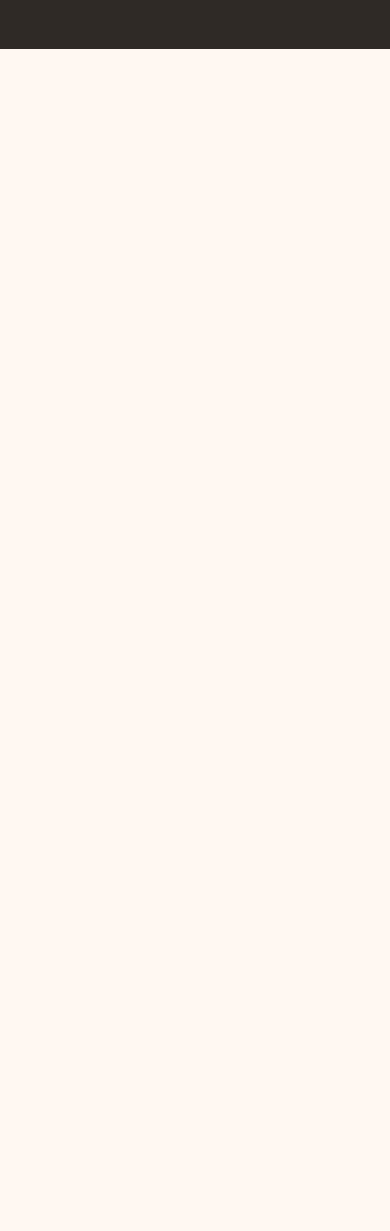
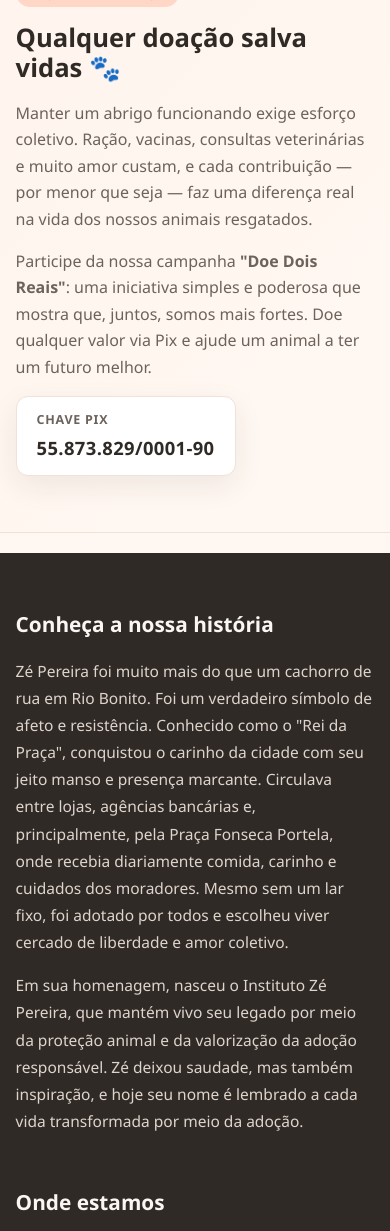
Before and after one commit to eupedrx/django-project, a Django app: page / in a window 390 px wide. Shown: the part 1566-2797 px from the top of the page. Before the commit the page ends 1615 px from the top, so only its background shows below. Run offline with Django 5.2, Linux system fonts and the light colour scheme; data that the repository does not hold is empty.

Commit message:
add atualizacoes front pelo guilherme, migrations animal instagram

```diff
--- a/static/css/index.css
+++ b/static/css/index.css
@@ -159,10 +159,12 @@ section {
   flex-wrap: wrap;
   gap: 12px;
 }
-.banner{
+
+.banner {
   padding-top: 72px;
   transform: scale(1.8);
 }
+
 .btn {
   border: 0;
   border-radius: 999px;
@@ -360,19 +362,120 @@ section {
   color: var(--primary);
 }
 
+.doacao {
+  background: linear-gradient(135deg, #fff3ec 0%, #fff8f2 100%);
+  border-top: 1px solid var(--border);
+  border-bottom: 1px solid var(--border);
+}
+
+.doacao__grid {
+  display: grid;
+  grid-template-columns: 1fr 1.2fr;
+  gap: 48px;
+  align-items: center;
+}
+
+.doacao__photo {
+  margin: 0;
+  border-radius: var(--radius);
+  overflow: hidden;
+  box-shadow: var(--shadow);
+}
+
+.doacao__photo img {
+  width: 100%;
+  display: block;
+  border-radius: var(--radius);
+  object-fit: cover;
+}
+
+.doacao__content {
+  display: flex;
+  flex-direction: column;
+  gap: 16px;
+}
+
+.doacao__tag {
+  display: inline-block;
+  background: var(--secondary);
+  color: var(--primary-strong);
+  font-size: 0.82rem;
+  font-weight: 700;
+  letter-spacing: 0.08em;
+  text-transform: uppercase;
+  padding: 4px 12px;
+  border-radius: 999px;
+  width: fit-content;
+}
+
+.doacao__content h2 {
+  margin: 0;
+  font-size: clamp(1.6rem, 3vw, 2.4rem);
+  line-height: 1.2;
+}
+
+.doacao__content p {
+  margin: 0;
+  color: var(--muted);
+  font-size: 1rem;
+  line-height: 1.65;
+}
+
+.doacao__pix {
+  display: flex;
+  flex-direction: column;
+  gap: 4px;
+  background: var(--surface);
+  border: 1px solid var(--border);
+  border-radius: 12px;
+  padding: 14px 20px;
+  box-shadow: var(--shadow);
+  width: fit-content;
+}
+
+.doacao__pix-label {
+  font-size: 0.78rem;
+  font-weight: 700;
+  letter-spacing: 0.06em;
+  text-transform: uppercase;
+  color: var(--muted);
+}
+
+.doacao__pix-key {
+  font-size: 1.15rem;
+  font-weight: 800;
+  color: var(--text);
+  letter-spacing: 0.02em;
+}
+
 .footer {
   background: #2f2a26;
   color: #faf6f3;
-  padding: 44px 0;
+  padding: 56px 0;
   margin-top: 20px;
 }
 
-.footer h2 {
-  margin-top: 0;
+.footer__grid {
+  display: grid;
+  grid-template-columns: 1fr 1fr;
+  gap: 48px;
+  align-items: start;
 }
 
-.footer p {
+.footer__historia h2,
+.footer__mapa h2 {
+  margin-top: 0;
+  font-size: clamp(1.3rem, 2.5vw, 1.8rem);
+}
+
+.footer__historia p {
   color: #dfd4cc;
+  margin-bottom: 16px;
+  line-height: 1.75;
+  font-size: 0.97rem;
+}
+
+.footer__mapa h2 {
   margin-bottom: 16px;
 }
 
@@ -421,4 +524,14 @@ section {
   .animals-track {
     grid-auto-columns: minmax(75vw, 75vw);
   }
+
+  .doacao__grid {
+    grid-template-columns: 1fr;
+    gap: 28px;
+  }
+
+  .footer__grid {
+    grid-template-columns: 1fr;
+    gap: 36px;
+  }
 }
--- a/templates/index.html
+++ b/templates/index.html
@@ -17,6 +17,7 @@
         <ul class="menu menu--main">
           <li><a href="#inicio">Início</a></li>
           <li><a href="#animais">Animais</a></li>
+          <li><a href="#doacao">Doação</a></li>
           <li><a href="#localizacao">Localização</a></li>
         </ul>
         <ul class="menu menu--social">
@@ -49,6 +50,7 @@
   </header>
 
   <main>
+    <!-- HERO -->
     <section id="inicio" class="hero">
       <div class="container hero__grid">
         <div>
@@ -72,6 +74,7 @@
       </div>
     </section>
 
+    <!-- ANIMAIS -->
     <section id="animais">
       <div class="container">
         <div class="section-header">
@@ -89,13 +92,61 @@
         </div>
       </div>
     </section>
+
+    <!-- DOAÇÃO -->
+    <section id="doacao" class="doacao">
+      <div class="container doacao__grid">
+        <figure class="doacao__photo">
+          <img
+            src="{% static 'img/doe-dois-reais.jpg' %}"
+            alt="Campanha Doe 2 Reais - Instituto Zé Pereira" />
+        </figure>
+
+        <div class="doacao__content">
+          <span class="doacao__tag">Faça a diferença</span>
+          <h2>Qualquer doação salva vidas 🐾</h2>
+          <p>
+            Manter um abrigo funcionando exige esforço coletivo. Ração, vacinas, consultas veterinárias
+            e muito amor custam, e cada contribuição — por menor que seja — faz uma diferença real
+            na vida dos nossos animais resgatados.
+          </p>
+          <p>
+            Participe da nossa campanha <strong>"Doe Dois Reais"</strong>: uma iniciativa simples e
+            poderosa que mostra que, juntos, somos mais fortes. Doe qualquer valor via Pix e ajude
+            um animal a ter um futuro melhor.
+          </p>
+          <div class="doacao__pix">
+            <span class="doacao__pix-label">Chave Pix</span>
+            <span class="doacao__pix-key">55.873.829/0001-90</span>
+          </div>
+        </div>
+      </div>
+    </section>
   </main>
 
+  <!-- FOOTER com história + mapa -->
   <footer id="localizacao" class="footer">
-    <div class="container">
+    <div class="container footer__grid">
+
+      <div class="footer__historia">
+        <h2>Conheça a nossa história</h2>
+        <p>
+          Zé Pereira foi muito mais do que um cachorro de rua em Rio Bonito. Foi um verdadeiro símbolo
+          de afeto e resistência. Conhecido como o "Rei da Praça", conquistou o carinho da cidade com
+          seu jeito manso e presença marcante. Circulava entre lojas, agências bancárias e,
+          principalmente, pela Praça Fonseca Portela, onde recebia diariamente comida, carinho e
+          cuidados dos moradores. Mesmo sem um lar fixo, foi adotado por todos e escolheu viver cercado
+          de liberdade e amor coletivo.
+        </p>
+        <p>
+          Em sua homenagem, nasceu o Instituto Zé Pereira, que mantém vivo seu legado por meio da
+          proteção animal e da valorização da adoção responsável. Zé deixou saudade, mas também
+          inspiração, e hoje seu nome é lembrado a cada vida transformada por meio da adoção.
+        </p>
+      </div>
+
+      <div class="footer__mapa">
         <h2>Onde estamos</h2>
-      <p>
-      </p>
         <iframe
           class="map"
           title="Mapa da instituição de adoção"
@@ -104,6 +155,8 @@
           src="https://www.google.com/maps/embed?pb=!1m14!1m12!1m3!1d1162.805140812322!2d-42.62799627239541!3d-22.710041476939907!2m3!1f0!2f0!3f0!3m2!1i1024!2i768!4f13.1!5e1!3m2!1spt-BR!2sbr!4v1778528260131!5m2!1spt-BR!2sbr">
         </iframe>
       </div>
+
+    </div>
   </footer>
 
   <script src="{% static 'js/index.js' %}"></script>
```
Also changed, not shown: static/img/snapinsta.com.br-6a1370891f977.jpg.jpeg (added), zepereira/migrations/0002_animal_instagram_post_url.py (added). Lines whose indentation alone changed are shown as unchanged.
